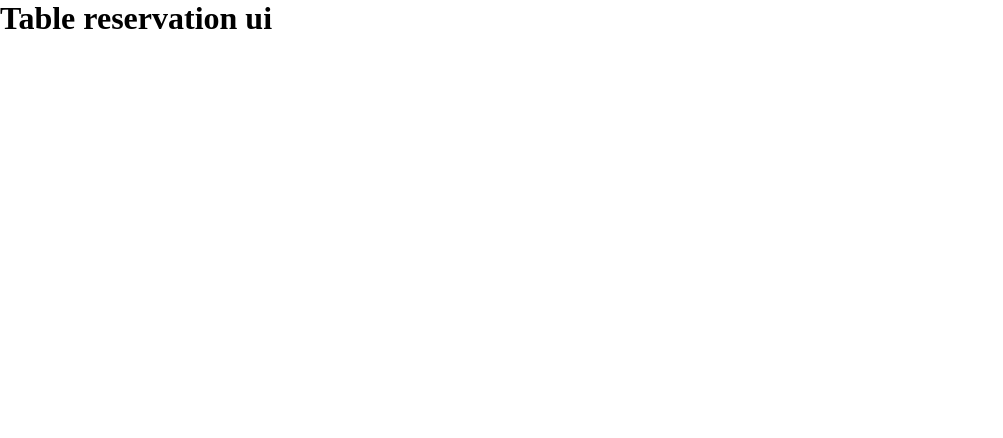
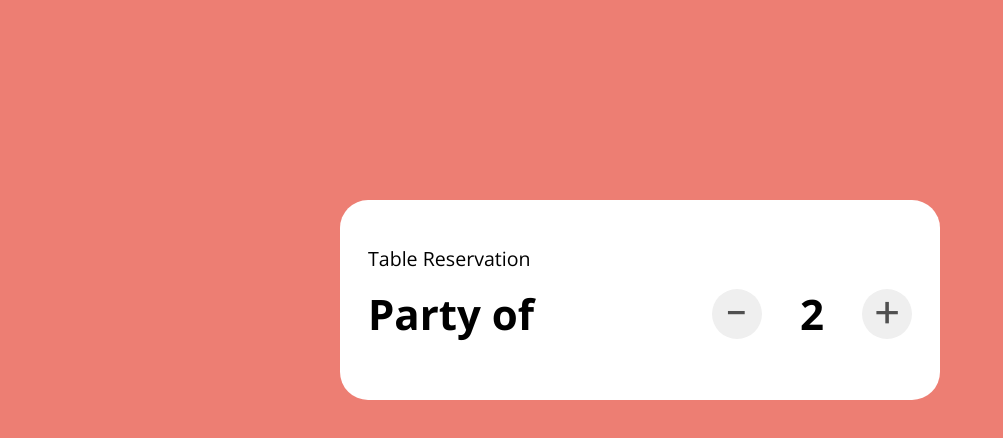
Before and after one commit to AbderrahmaneFadili/table-reservation-ui, a plain HTML site: page index.html in a window 1280 px wide. Shown: the whole page, without its empty margins (0-1003 px from the left). Drawn offline with nearby package versions, Linux system fonts and the light colour scheme.

Commit message:
Create Table Reservation Content

```diff
--- a/index.html
+++ b/index.html
@@ -10,7 +10,30 @@
 </head>
 
 <body>
-    <h1>Table reservation ui</h1>
+    <!-- Table Reservation -->
+    <div class="table-reservation">
+        <!-- <div></div> -->
+        <!-- content -->
+        <div class="table-reservation__content">
+            <!-- subtitle -->
+            <span class="table-reservation__subtitle">
+                Table Reservation
+            </span>
+            <!-- quantity -->
+            <div class="quantity">
+                <!-- title -->
+                <span class="quantity__title">
+                    Party of
+                </span>
+                <!-- buttons -->
+                <div class="quantity_buttons">
+                    <button class="quantity__button">-</button>
+                    <span class="quantity__number">2</span>
+                    <button class="quantity__button">+</button>
+                </div>
+            </div>
+        </div>
+    </div>
 
     <script src="main.js"></script>
 </body>
--- a/main.css
+++ b/main.css
@@ -2,6 +2,12 @@
  ======= Main Style CSS   ========
 
 */
+
+/* style  */
+@import url('https://fonts.googleapis.com/css2?family=Open+Sans:ital,wght@0,300;0,400;0,500;0,600;0,700;0,800;1,300;1,400;1,500;1,600;1,700;1,800&display=swap');
+
+@import url('https://fonts.googleapis.com/css2?family=Poppins:ital,wght@0,100;0,200;0,300;0,400;0,500;0,600;0,700;0,900;1,200;1,300;1,400;1,600;1,700;1,800;1,900&display=swap');
+
 
 *,
 *::after,
@@ -11,8 +17,96 @@
     box-sizing: border-box;
 }
 
-:root {}
+:root {
+    /* typography  */
+    --open-sans: 'Open Sans',
+        sans-serif;
+    --poppins: 'Poppins',
+        sans-serif;
+    /* colors  */
+    --apricot: #ED7E73;
+    --riptide: #72EAB0;
+    --mauve: #DFA5FF;
+    --white: white;
+    --dimgray: #505050;
+}
 
 html {
     scroll-behavior: smooth;
+    font-family: var(--open-sans);
+    font-size: 14px;
 }
+
+body {
+    background-color: var(--apricot);
+    display: flex;
+    justify-content: center;
+    align-items: center;
+    height: 600px;
+
+}
+
+.table-reservation {
+    background: var(--white);
+    border-radius: 2rem;
+    -webkit-border-radius: 2rem;
+    -moz-border-radius: 2rem;
+    -ms-border-radius: 2rem;
+    -o-border-radius: 2rem;
+    width: 600px;
+    height: 200px;
+    padding: 2rem;
+    display: flex;
+    flex-direction: column;
+    justify-content: center;
+    /* align-items: center; */
+}
+
+.table-reservation__subtitle {
+    font-size: 1.4rem;
+}
+
+.quantity {
+    display: flex;
+    align-items: center;
+    justify-content: space-between;
+
+}
+
+.quantity__title {
+    font-weight: bold;
+    font-size: 3rem;
+    line-height: 2;
+}
+
+.quantity_buttons {
+    display: flex;
+    width: 200px;
+    align-items: center;
+    justify-content: space-between;
+
+}
+
+.quantity__number {
+    font-size: 3rem;
+    font-weight: bold;
+}
+
+.quantity__button {
+    font-size: 3rem;
+    font-family: var(--poppins);
+    cursor: pointer;
+    border: 0;
+    outline: 0;
+    color: var(--dimgray);
+    width: 50px;
+    height: 50px;
+    border-radius: 100%;
+    -webkit-border-radius: 100%;
+    -moz-border-radius: 100%;
+    -ms-border-radius: 100%;
+    -o-border-radius: 100%;
+    display: flex;
+    align-items: center;
+    justify-content: center;
+}
```
